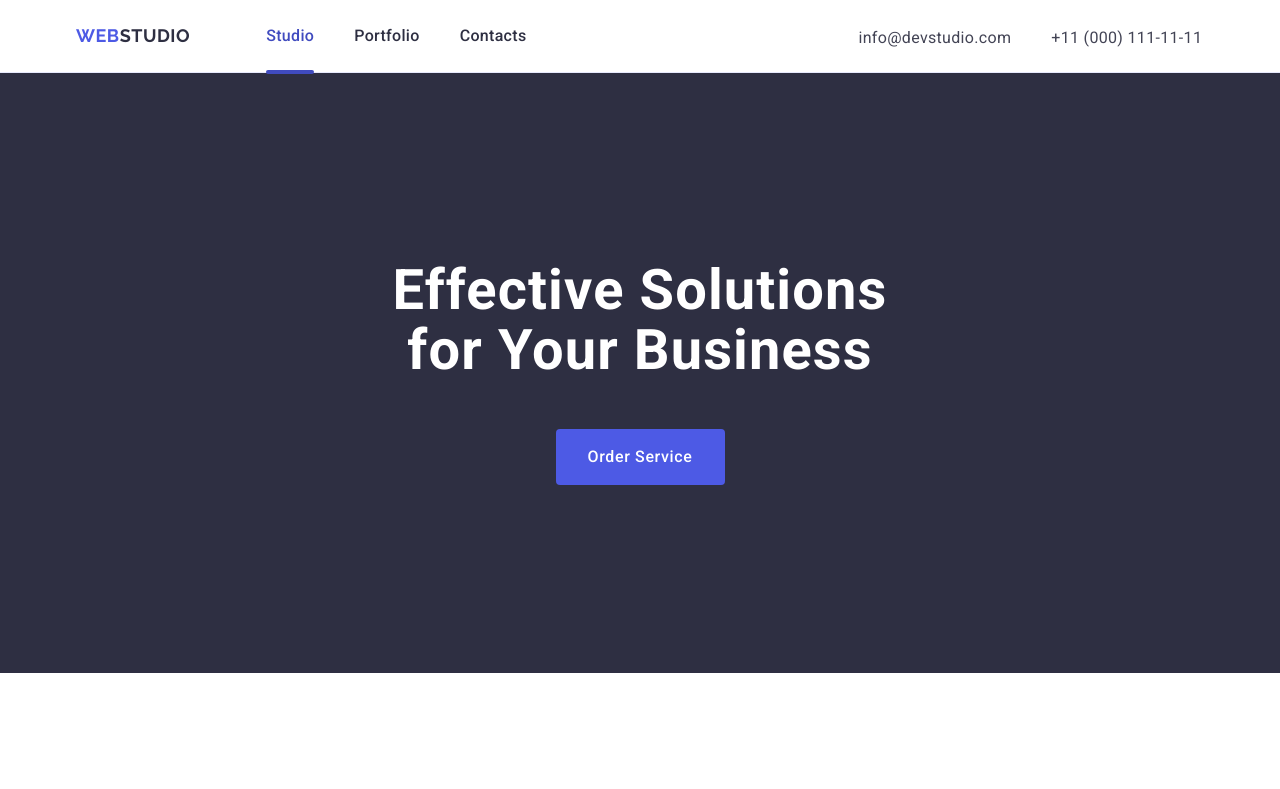
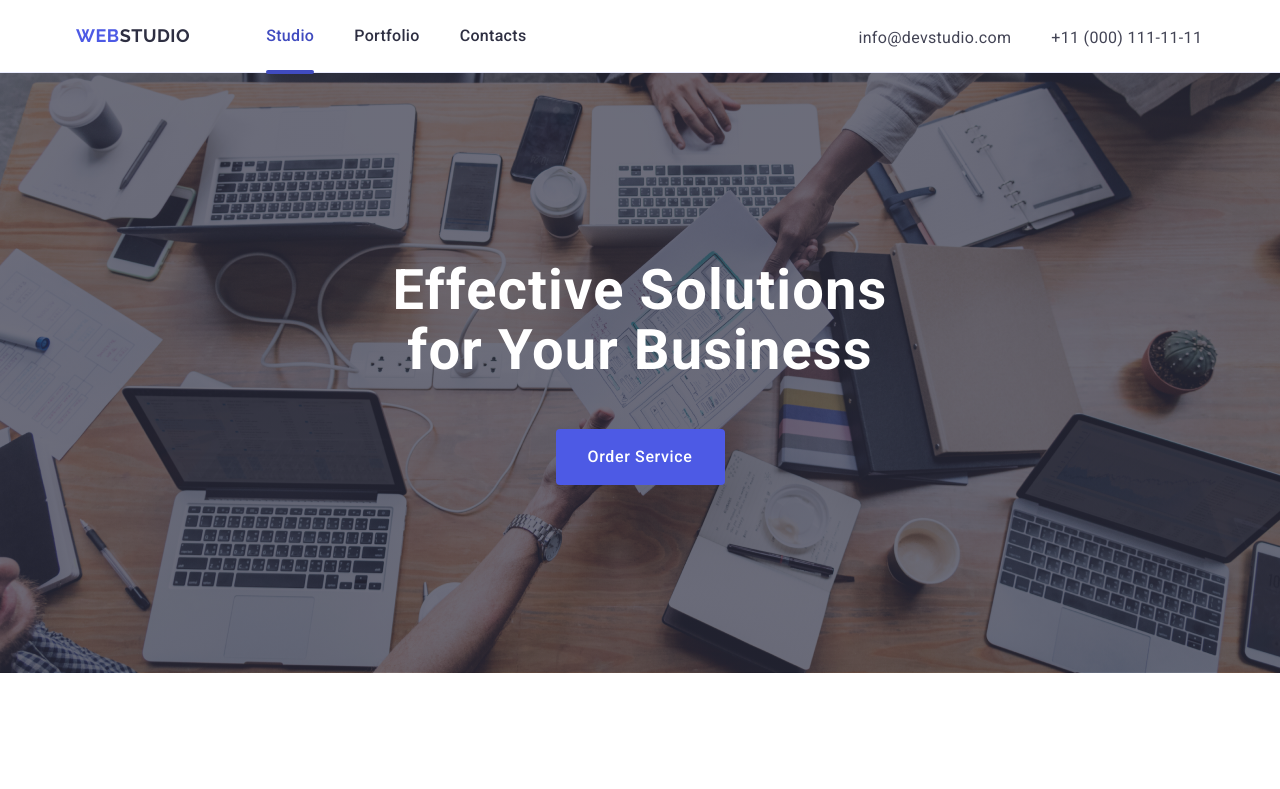
Before and after one commit to MaDeR04eK/goit-markup-hw-05, a plain HTML site: page index.html in a window 1280 px wide. Shown: the top 789 px of the page. Drawn offline with nearby package versions, Linux system fonts and the light colour scheme; the site is published under a folder, as on GitHub Pages, so addresses that start at the root find nothing.

Commit message:
correct background-image

```diff
--- a/css/style.css
+++ b/css/style.css
@@ -152,8 +152,7 @@ color: var(--hover-focus);
 
 .section-main {
     background-color: var(--main-color-dark);
-    background-image: url(/images/bg-section-one.jpg);
-    background-image: linear-gradient(rgba(46, 47, 66, 0.70), rgba(46, 47, 66, 0.70)), url(/images/bg-section-one.jpg);
+    background-image: linear-gradient(rgba(46, 47, 66, 0.70), rgba(46, 47, 66, 0.70)), url(../images/bg-section-one.jpg);
     background-repeat: no-repeat;
     background-position: center;
     background-size: cover;
```
